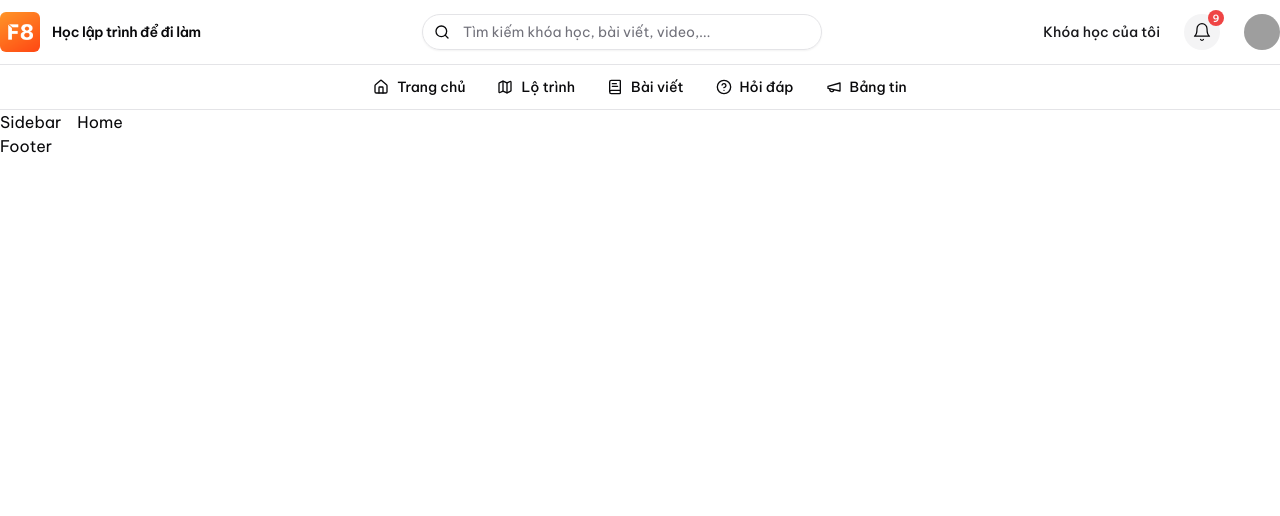
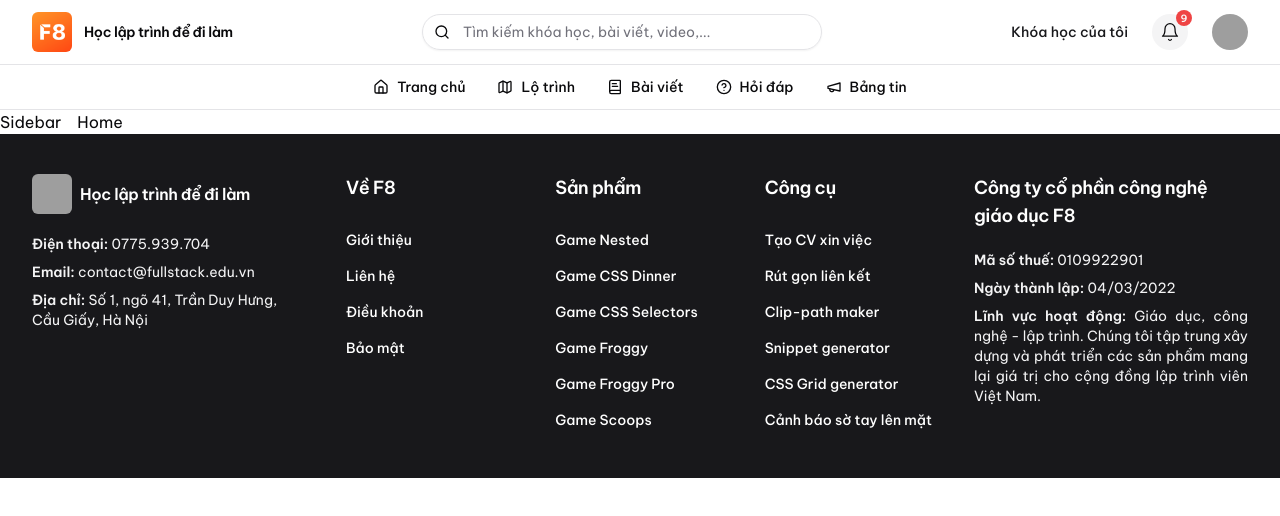
Before and after one commit to haitrieu1811/StudyHub-client, a React (Vite) app: page / in a window 1280 px wide. Shown: the top 516 px of the page. Built offline with nearby package versions, Linux system fonts and the light colour scheme; grey boxes are pictures that could not be loaded.

Commit message:
feat: build footer ui

```diff
--- a/src/layouts/main-layout/components/footer.tsx
+++ b/src/layouts/main-layout/components/footer.tsx
@@ -1,3 +1,147 @@
+import { Button } from '@/components/ui/button'
+import PATH from '@/constants/path'
+import { Link } from 'react-router-dom'
+
 export default function Footer() {
-  return <div>Footer</div>
+  return (
+    <footer className='bg-zinc-900'>
+      <div className='container py-10'>
+        <div className='grid grid-cols-12 gap-10'>
+          <div className='col-span-3 space-y-5'>
+            <div className='flex items-center space-x-2'>
+              <Link to={PATH.HOME}>
+                <img
+                  src='https://fullstack.edu.vn/assets/f8-icon-lV2rGpF0.png'
+                  alt=''
+                  className='w-10 aspect-square object-cover rounded-md'
+                />
+              </Link>
+              <div className='text-white font-semibold tracking-tight'>Học lập trình để đi làm</div>
+            </div>
+            <div className='text-muted text-sm space-y-2'>
+              <div>
+                <span className='font-semibold'>Điện thoại:</span> 0775.939.704
+              </div>
+              <div>
+                <span className='font-semibold'>Email:</span> contact@fullstack.edu.vn
+              </div>
+              <div>
+                <span className='font-semibold'>Địa chỉ:</span> Số 1, ngõ 41, Trần Duy Hưng, Cầu Giấy, Hà Nội
+              </div>
+            </div>
+          </div>
+          <div className='col-span-2 space-y-5'>
+            <h3 className='font-semibold tracking-tight text-white text-lg'>Về F8</h3>
+            <ul className='text-sm'>
+              <li>
+                <Button asChild variant='link' className='text-white p-0'>
+                  <Link to={PATH.HOME}>Giới thiệu</Link>
+                </Button>
+              </li>
+              <li>
+                <Button asChild variant='link' className='text-white p-0'>
+                  <Link to={PATH.HOME}>Liên hệ</Link>
+                </Button>
+              </li>
+              <li>
+                <Button asChild variant='link' className='text-white p-0'>
+                  <Link to={PATH.HOME}>Điều khoản</Link>
+                </Button>
+              </li>
+              <li>
+                <Button asChild variant='link' className='text-white p-0'>
+                  <Link to={PATH.HOME}>Bảo mật</Link>
+                </Button>
+              </li>
+            </ul>
+          </div>
+          <div className='col-span-2 space-y-5'>
+            <h3 className='font-semibold tracking-tight text-white text-lg'>Sản phẩm</h3>
+            <ul className='text-sm'>
+              <li>
+                <Button asChild variant='link' className='text-white p-0'>
+                  <Link to={PATH.HOME}>Game Nested</Link>
+                </Button>
+              </li>
+              <li>
+                <Button asChild variant='link' className='text-white p-0'>
+                  <Link to={PATH.HOME}>Game CSS Dinner</Link>
+                </Button>
+              </li>
+              <li>
+                <Button asChild variant='link' className='text-white p-0'>
+                  <Link to={PATH.HOME}>Game CSS Selectors</Link>
+                </Button>
+              </li>
+              <li>
+                <Button asChild variant='link' className='text-white p-0'>
+                  <Link to={PATH.HOME}>Game Froggy</Link>
+                </Button>
+              </li>
+              <li>
+                <Button asChild variant='link' className='text-white p-0'>
+                  <Link to={PATH.HOME}>Game Froggy Pro</Link>
+                </Button>
+              </li>
+              <li>
+                <Button asChild variant='link' className='text-white p-0'>
+                  <Link to={PATH.HOME}>Game Scoops</Link>
+                </Button>
+              </li>
+            </ul>
+          </div>
+          <div className='col-span-2 space-y-5'>
+            <h3 className='font-semibold tracking-tight text-white text-lg'>Công cụ</h3>
+            <ul className='text-sm'>
+              <li>
+                <Button asChild variant='link' className='text-white p-0'>
+                  <Link to={PATH.HOME}>Tạo CV xin việc</Link>
+                </Button>
+              </li>
+              <li>
+                <Button asChild variant='link' className='text-white p-0'>
+                  <Link to={PATH.HOME}>Rút gọn liên kết</Link>
+                </Button>
+              </li>
+              <li>
+                <Button asChild variant='link' className='text-white p-0'>
+                  <Link to={PATH.HOME}>Clip-path maker</Link>
+                </Button>
+              </li>
+              <li>
+                <Button asChild variant='link' className='text-white p-0'>
+                  <Link to={PATH.HOME}>Snippet generator</Link>
+                </Button>
+              </li>
+              <li>
+                <Button asChild variant='link' className='text-white p-0'>
+                  <Link to={PATH.HOME}>CSS Grid generator</Link>
+                </Button>
+              </li>
+              <li>
+                <Button asChild variant='link' className='text-white p-0'>
+                  <Link to={PATH.HOME}>Cảnh báo sờ tay lên mặt</Link>
+                </Button>
+              </li>
+            </ul>
+          </div>
+          <div className='col-span-3 space-y-5'>
+            <h3 className='font-semibold tracking-tight text-white text-lg'>Công ty cổ phần công nghệ giáo dục F8</h3>
+            <div className='text-muted text-sm space-y-2'>
+              <div>
+                <span className='font-semibold'>Mã số thuế:</span> 0109922901
+              </div>
+              <div>
+                <span className='font-semibold'>Ngày thành lập:</span> 04/03/2022
+              </div>
+              <div className='text-justify'>
+                <span className='font-semibold'>Lĩnh vực hoạt động:</span> Giáo dục, công nghệ - lập trình. Chúng tôi
+                tập trung xây dựng và phát triển các sản phẩm mang lại giá trị cho cộng đồng lập trình viên Việt Nam.
+              </div>
+            </div>
+          </div>
+        </div>
+      </div>
+    </footer>
+  )
 }
--- a/tailwind.config.js
+++ b/tailwind.config.js
@@ -1,8 +1,15 @@
 /** @type {import('tailwindcss').Config} */
 export default {
-    darkMode: ["class"],
-    content: ["./index.html", "./src/**/*.{js,ts,jsx,tsx}"],
+  darkMode: ['class'],
+  content: ['./index.html', './src/**/*.{js,ts,jsx,tsx}'],
   theme: {
+    container: {
+      center: true,
+      padding: '2rem',
+      screens: {
+        '2xl': '1400px'
+      }
+    },
     extend: {
       borderRadius: {
         lg: 'var(--radius)',
@@ -44,14 +51,14 @@ export default {
         input: 'hsl(var(--input))',
         ring: 'hsl(var(--ring))',
         chart: {
-  				'1': 'hsl(var(--chart-1))',
-  				'2': 'hsl(var(--chart-2))',
-  				'3': 'hsl(var(--chart-3))',
-  				'4': 'hsl(var(--chart-4))',
-  				'5': 'hsl(var(--chart-5))'
+          1: 'hsl(var(--chart-1))',
+          2: 'hsl(var(--chart-2))',
+          3: 'hsl(var(--chart-3))',
+          4: 'hsl(var(--chart-4))',
+          5: 'hsl(var(--chart-5))'
         }
       }
     }
   },
-  plugins: [require("tailwindcss-animate")],
-};
+  plugins: [require('tailwindcss-animate')]
+}
```
Lines whose indentation alone changed are shown as unchanged.
